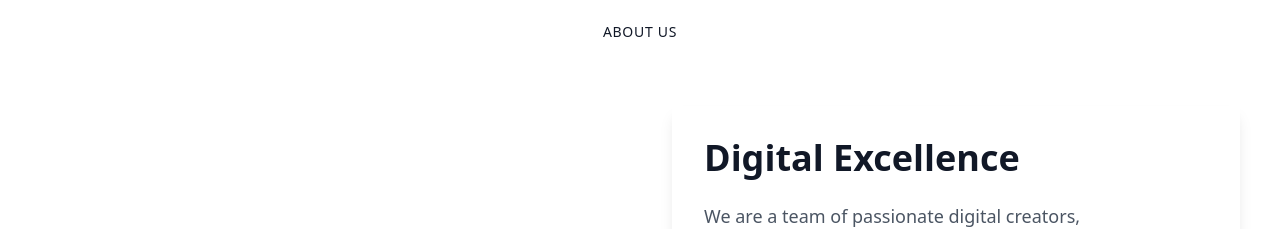
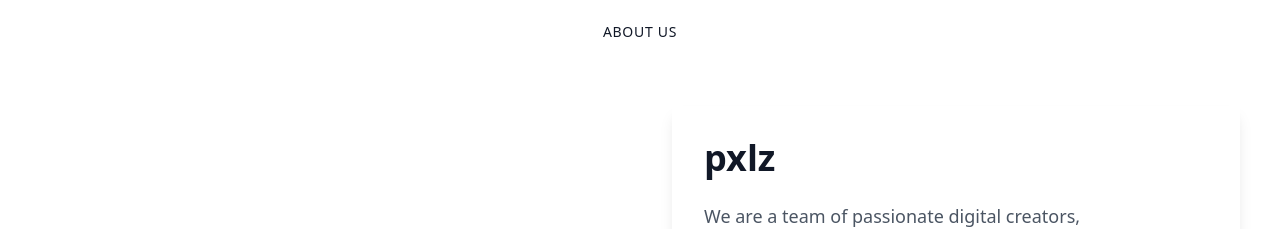
Before and after one commit to Bilel-Rahmouni/pxlz, a React (Vite) app: page / in a window 1280 px wide. Shown: the part 2640-2869 px from the top of the page. Built offline with nearby package versions, Linux system fonts and the light colour scheme.

Commit message:
first commit

```diff
--- a/src/components/About.tsx
+++ b/src/components/About.tsx
@@ -32,7 +32,7 @@ const About = () => {
           >
             <div className="space-y-8">
               <div className="max-w-md">
-                <h2 className="text-4xl font-bold mb-6">Digital Excellence</h2>
+                <h2 className="text-4xl font-bold mb-6">pxlz</h2>
                 <p className="text-gray-600 text-lg mb-6">
                   We are a team of passionate digital creators, developers, and strategists dedicated to transforming ideas into exceptional digital experiences.
                 </p>
```
